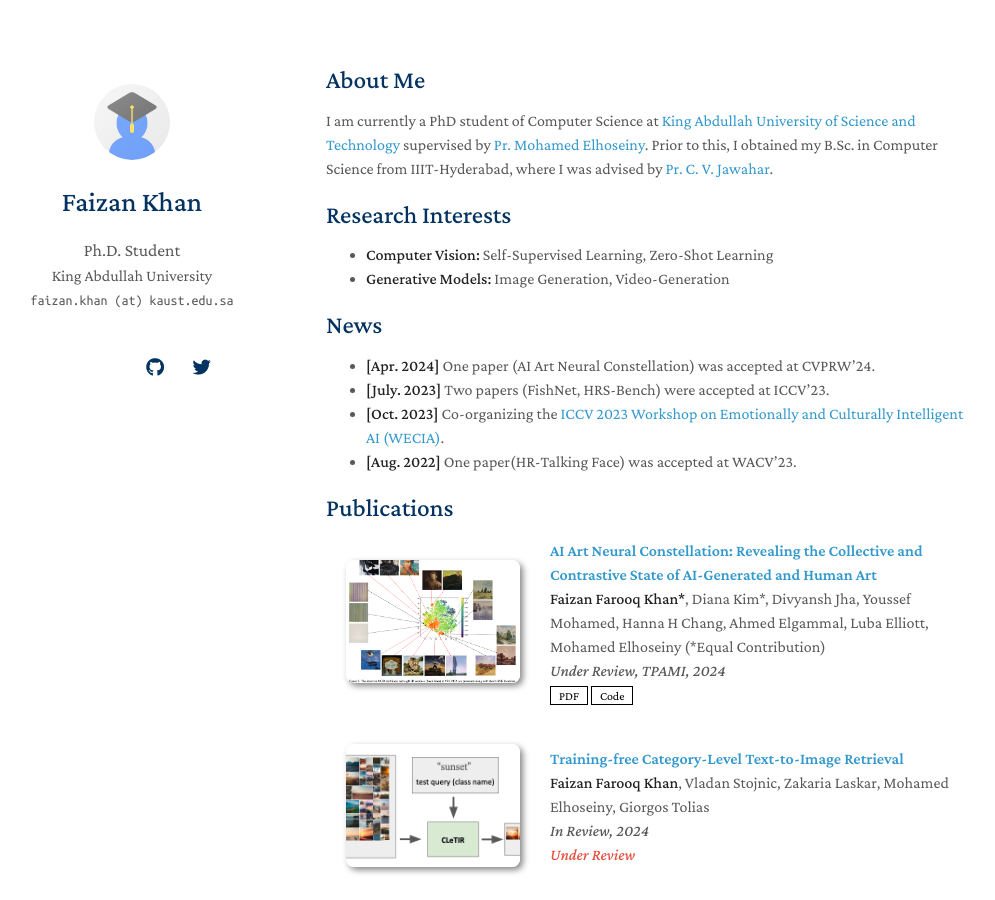
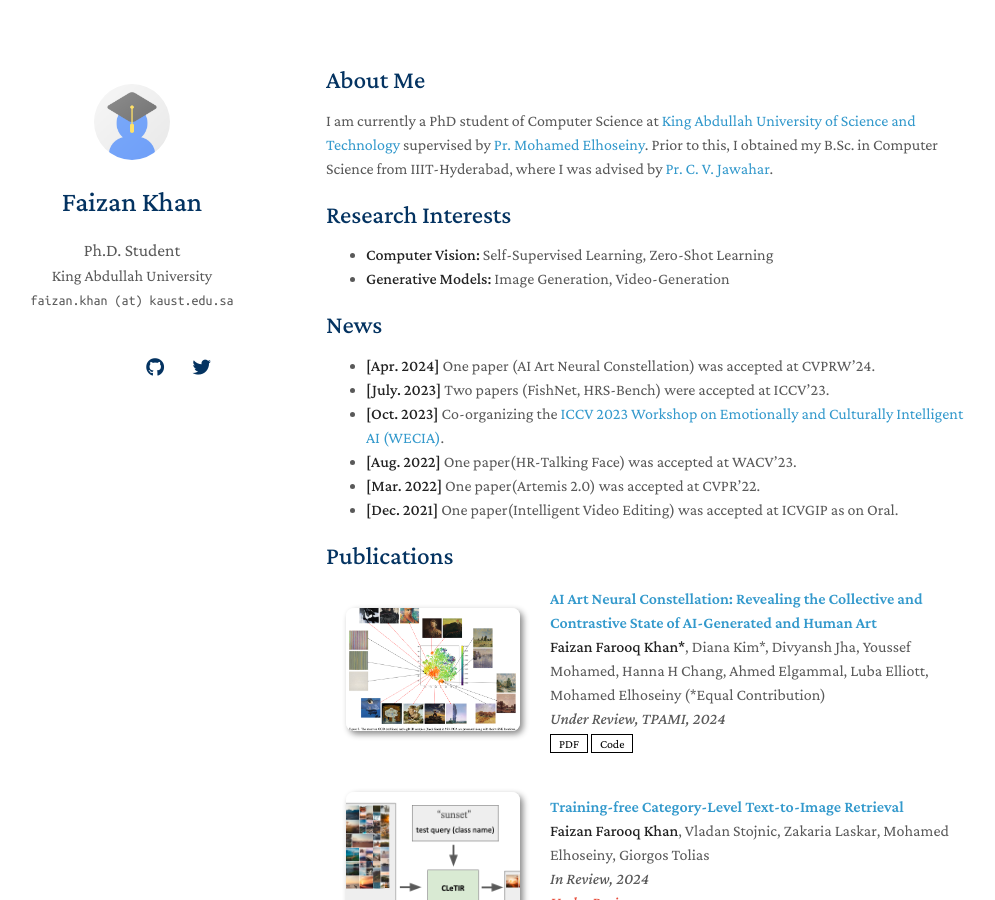
Before and after one commit to faixan-khan/faixan-khan.github.io, a Jekyll site: the page built from index.md, in a window 1280 px wide and 900 px high. Shown: the whole window, without its empty margins (144-1139 px from the left). Built offline with Jekyll 4.4.1, drawn with Linux system fonts in a browser that asks for light colours; nearby versions of some CDN libraries; a style sheet for code colours, icons or effects is not loaded; our own code applies the rules of GitHub Pages for plain Markdown files.

Commit message:
pubs almost all

```diff
--- a/index.md
+++ b/index.md
@@ -17,6 +17,8 @@ I am currently a PhD student of Computer Science at [King Abdullah University of
 - **[July. 2023]** Two papers (FishNet, HRS-Bench) were accepted at ICCV’23.
 - **[Oct. 2023]** Co-organizing the [ICCV 2023 Workshop on Emotionally and Culturally Intelligent AI (WECIA)](https://iccv23-wecia.github.io/).
 - **[Aug. 2022]** One paper(HR-Talking Face) was accepted at WACV'23.
+- **[Mar. 2022]** One paper(Artemis 2.0) was accepted at CVPR'22.
+- **[Dec. 2021]** One paper(Intelligent Video Editing) was accepted at ICVGIP as on Oral.
 
 
 {% include_relative _includes/publications.md %}
```
